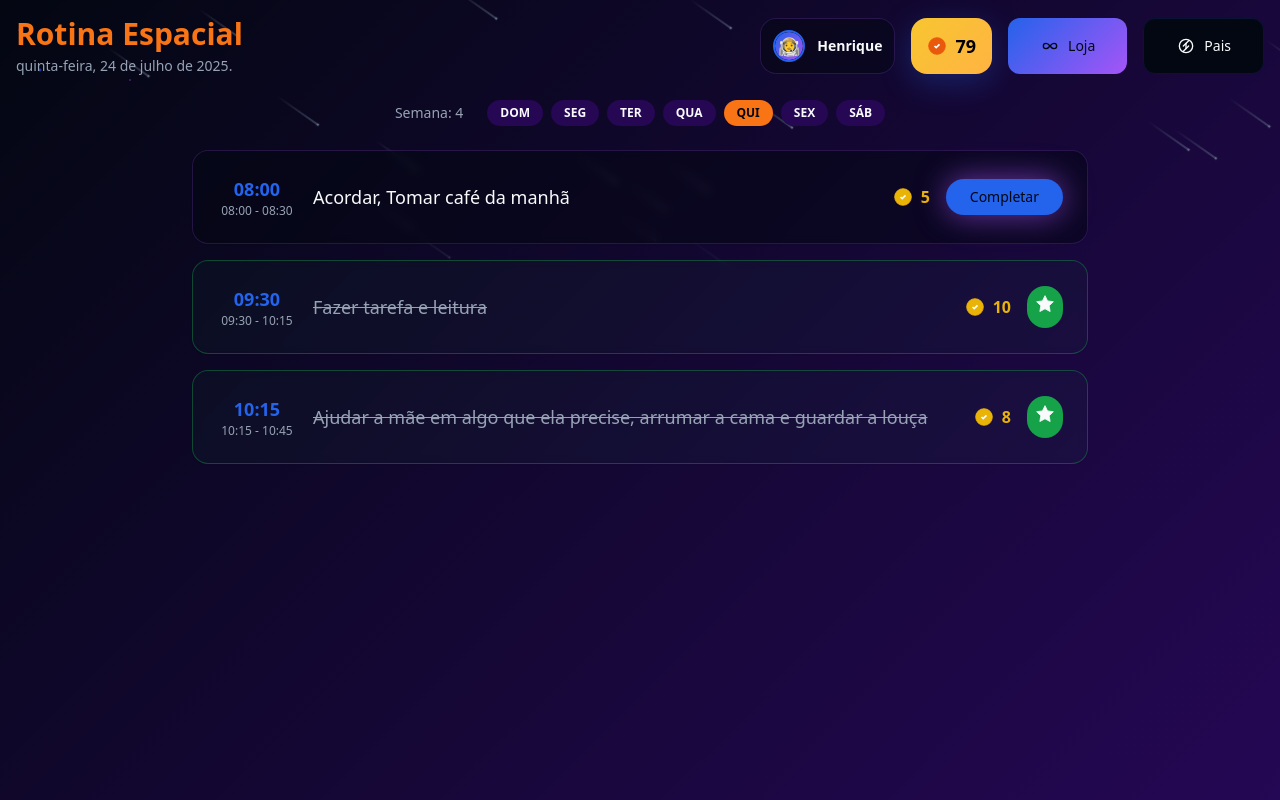
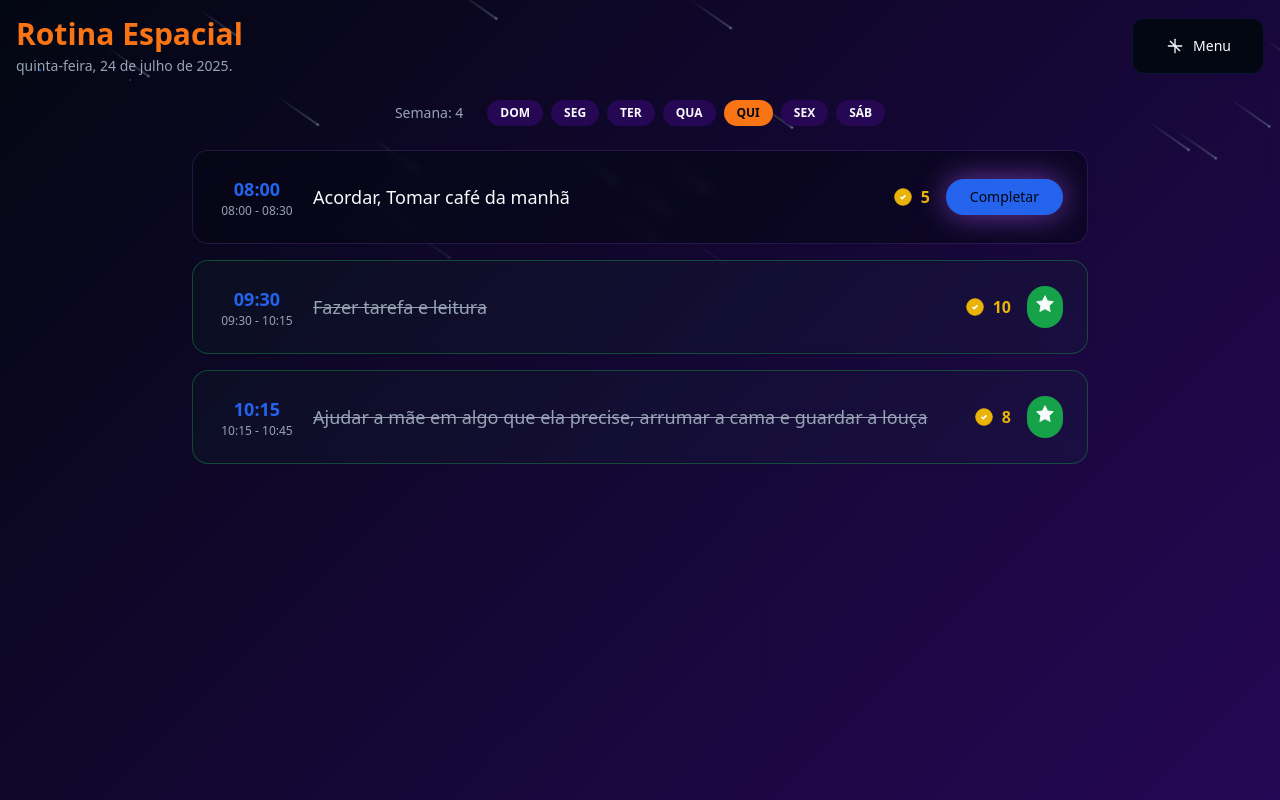
Before and after one commit to luzviva/cosmic-rewards, a React (Vite) app: page / in a window 1280 px wide. Built offline with nearby package versions, Linux system fonts and the light colour scheme.

Commit message:
Hide routine details
Hide the routine details section and only show it when a menu button is clicked.

```diff
--- a/src/components/child/child-routine-view.tsx
+++ b/src/components/child/child-routine-view.tsx
@@ -62,6 +62,7 @@ interface ChildRoutineViewProps {
 export const ChildRoutineView = ({ onNavigate }: ChildRoutineViewProps = {}) => {
   const [routines, setRoutines] = useState(mockRoutines);
   const [coins, setCoins] = useState(mockChild.coins);
+  const [isMenuOpen, setIsMenuOpen] = useState(false);
 
   const handleRoutineComplete = (routineId: string) => {
     setRoutines(prev => prev.map(routine => {
@@ -104,6 +105,19 @@ export const ChildRoutineView = ({ onNavigate }: ChildRoutineViewProps = {}) =>
             </p>
           </div>
 
+          {/* Menu Button */}
+          <Button
+            variant="outline"
+            size="lg"
+            className="rounded-xl h-14"
+            onClick={() => setIsMenuOpen(!isMenuOpen)}
+          >
+            <CosmicIcon type="meteor" size={20} />
+            Menu
+          </Button>
+
+          {/* Collapsible Menu */}
+          {isMenuOpen && (
             <div className="flex items-center gap-4">
               {/* Child Profile */}
               <div className="flex items-center gap-3 bg-card/50 backdrop-blur-sm rounded-2xl p-3 border border-accent/20 h-14">
@@ -135,6 +149,7 @@ export const ChildRoutineView = ({ onNavigate }: ChildRoutineViewProps = {}) =>
                 Pais
               </Button>
             </div>
+          )}
         </div>
 
         {/* Week Navigation */}
```
Lines whose indentation alone changed are shown as unchanged.
